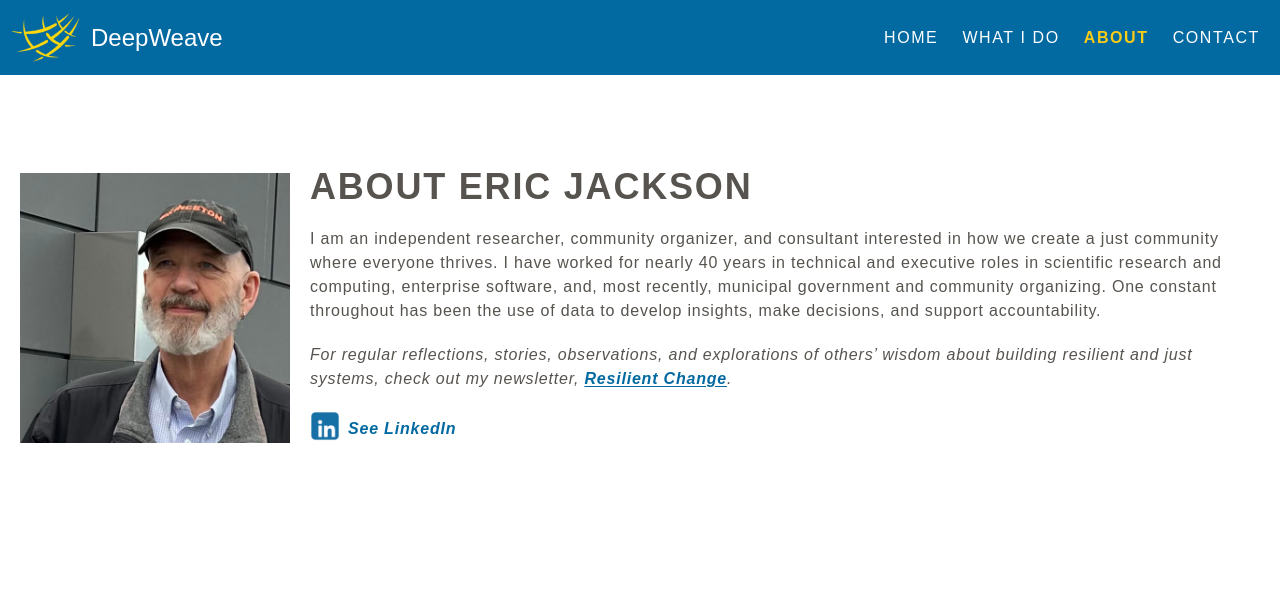
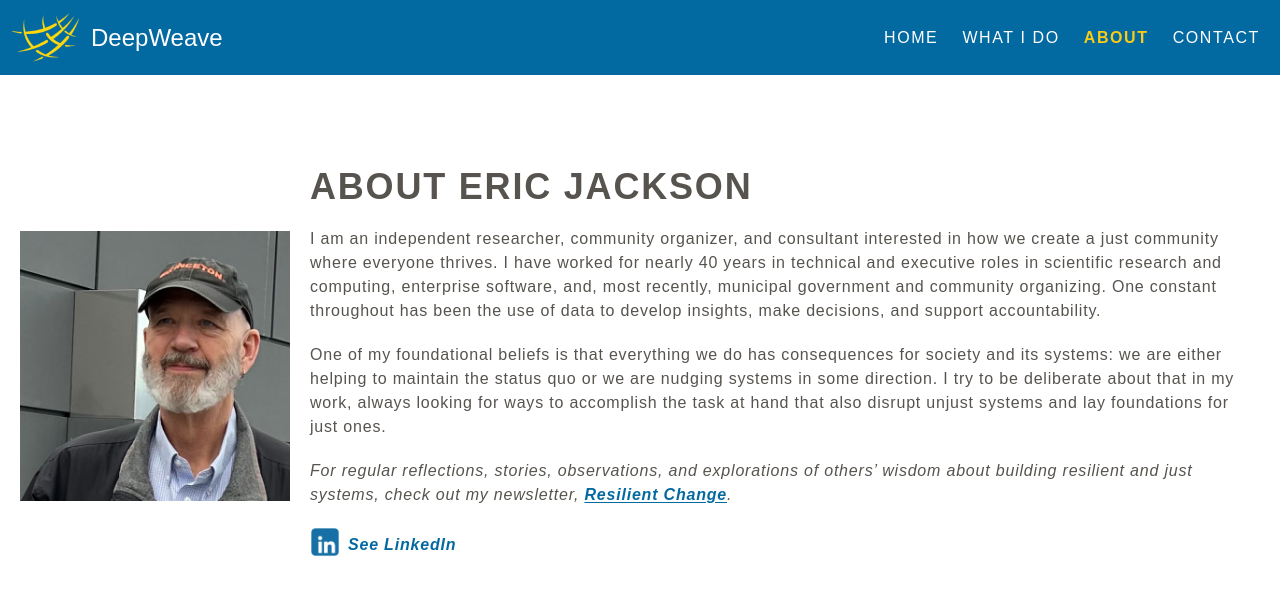
Before and after one commit to DeepWeave/deepweave-website, a Next.js app: page /about in a window 1280 px wide. Shown: the top 594 px of the page. Built offline with nearby package versions, Linux system fonts and the light colour scheme.

Commit message:
Update about page

```diff
--- a/src/app/about/page.tsx
+++ b/src/app/about/page.tsx
@@ -27,6 +27,12 @@ export default function About() {
 						 community organizing. One constant throughout has been the use of data to
 						 develop insights, make decisions, and support accountability.
 					</p>
+					<p className='text-stone-600 mt-5 text-center tracking-wider px-20 md:text-left md:px-0 md:w-full'>
+						One of my foundational beliefs is that everything we do has consequences for society and its
+						systems: we are either helping to maintain the status quo or we are nudging systems in some
+						direction. I try to be deliberate about that in my work, always looking for ways to accomplish
+						the task at hand that also disrupt unjust systems and lay foundations for just ones.
+					</p>
 					<p className='text-stone-600 mt-5 italic text-center tracking-wider px-20 md:text-left md:px-0 md:w-full'>
 						For regular reflections, stories, observations, and explorations of others’
 						wisdom about building resilient and just systems, check out my newsletter,&nbsp;
```
